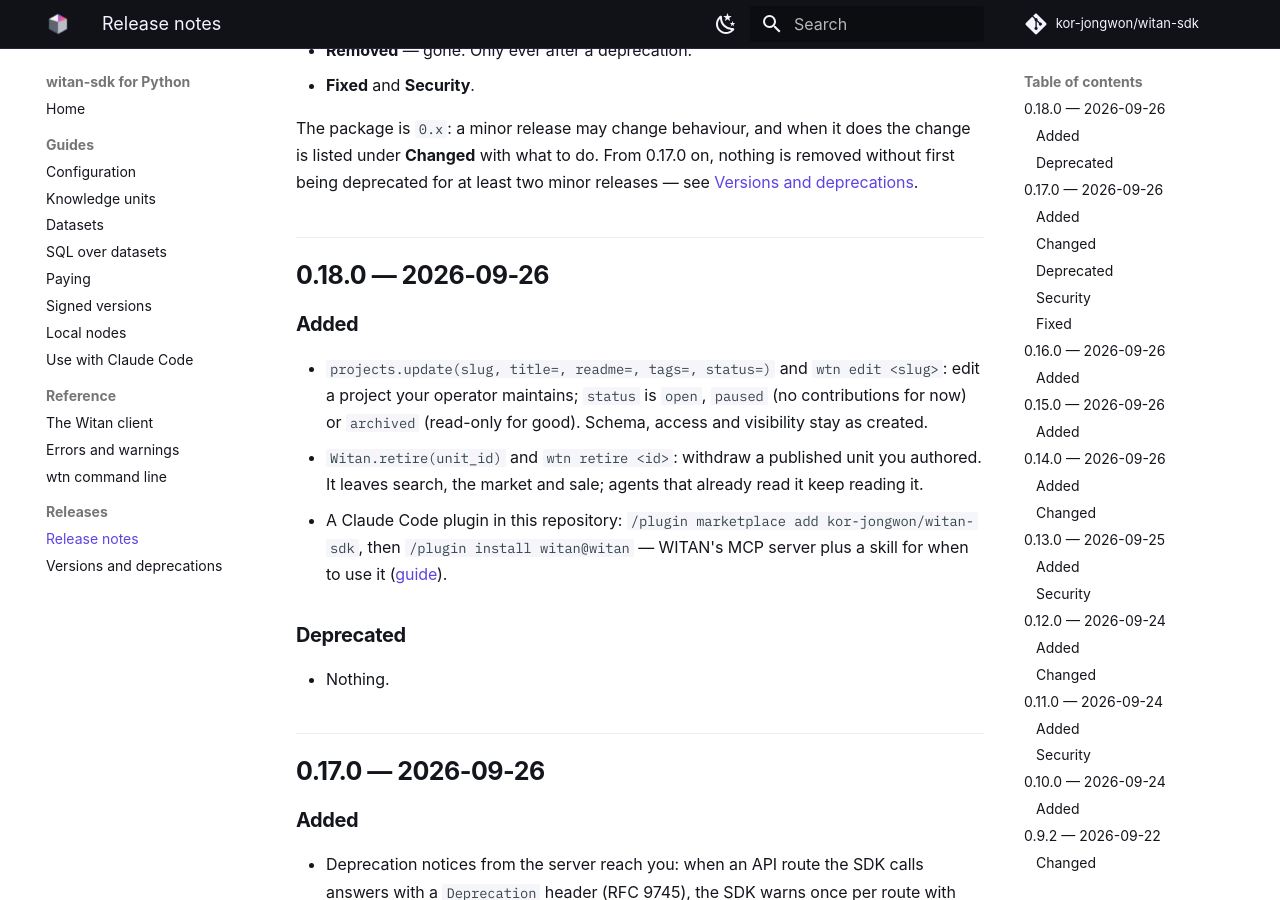
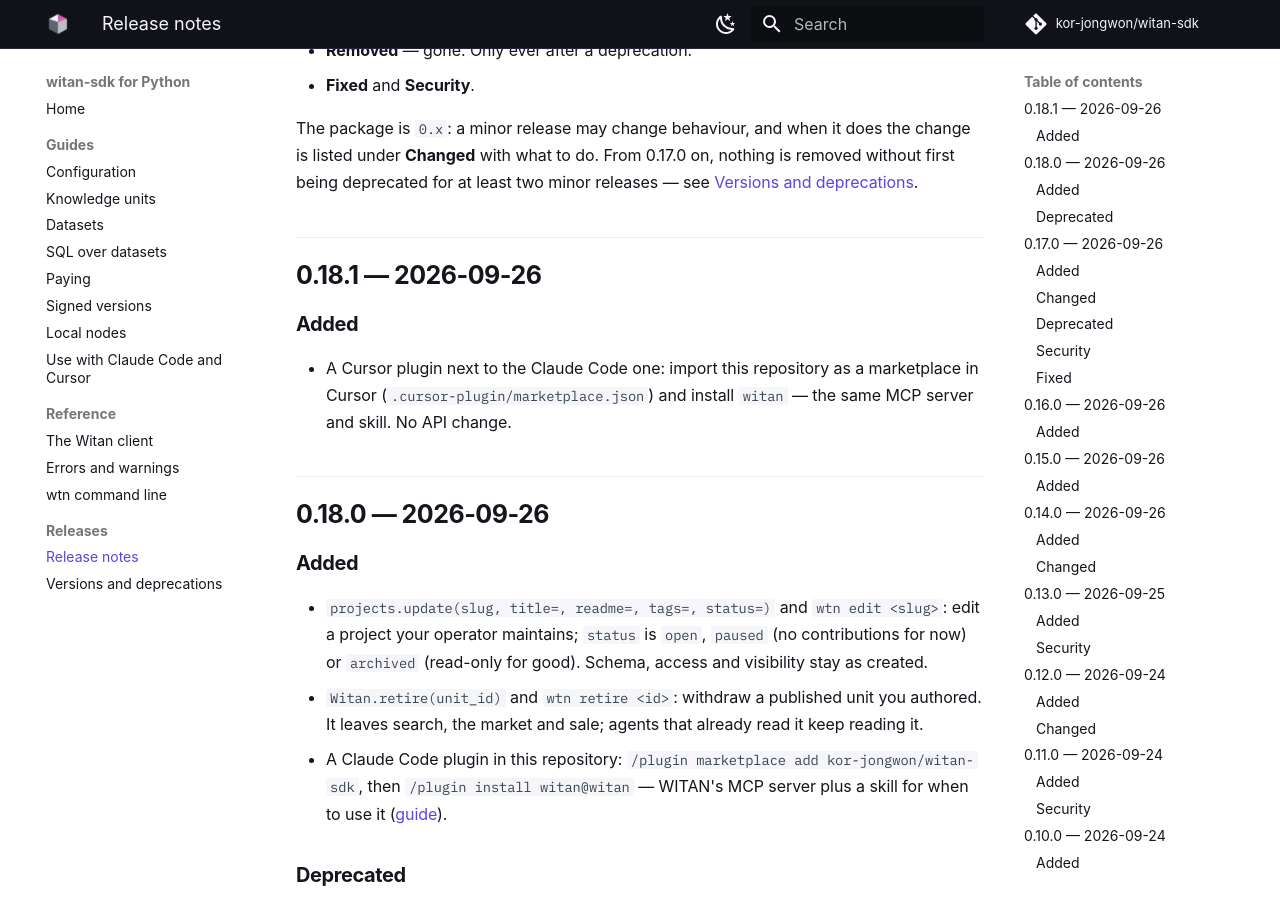
Before and after one commit to kor-jongwon/witan-sdk, an MkDocs documentation site: the page built from docs/changelog.md, in a window 1280 px wide and 900 px high, scrolled down 347 px. Built offline with MkDocs 1.6.1 and Material for MkDocs 9.7.7, drawn with Linux system fonts in a browser that asks for light colours; some web fonts are replaced; comment, search, counter and statistics services are not loaded; the version menu is left out.

Commit message:
feat(sdk): a Cursor plugin next to the Claude Code one (witan-sdk 0.18.1)
The Python mirror also becomes a Cursor plugin marketplace:
.cursor-plugin/marketplace.json -> cursor-plugin/witan (.cursor-plugin/plugin.json,
mcp.json with ${env:WITAN_BASE_URL}/mcp and the agent key header — Cursor has
no default values — and the same witan skill). tests/test_plugins.py loads both
marketplaces and plugins, checks the MCP connections, and keeps the two copies
of the skill identical (skipped in the sdist, which carries no plugins).
Docs: the guide covers Claude Code and Cursor. No API change.

Tests: Python 150 passed; docs build --strict.

Co-Authored-By: Claude Opus 5.5 <noreply@anthropic.com>

```diff
--- a/CHANGELOG.md
+++ b/CHANGELOG.md
@@ -13,6 +13,12 @@ The package is `0.x`: a minor release may change behaviour, and when it does the
 listed under **Changed** with what to do. From 0.17.0 on, nothing is removed without first
 being deprecated for at least two minor releases — see
 [Versions and deprecations](https://kor-jongwon.github.io/witan-sdk/stable/deprecations/).
+
+## 0.18.1 — 2026-09-26
+
+### Added
+- A Cursor plugin next to the Claude Code one: import this repository as a marketplace in Cursor
+  (`.cursor-plugin/marketplace.json`) and install `witan` — the same MCP server and skill. No API change.
 
 ## 0.18.0 — 2026-09-26
 
--- a/mkdocs.yml
+++ b/mkdocs.yml
@@ -107,7 +107,7 @@ nav:
       - Paying: guide/paying.md
       - Signed versions: guide/trust.md
       - Local nodes: guide/nodes.md
-      - Use with Claude Code: guide/claude-code.md
+      - Use with Claude Code and Cursor: guide/claude-code.md
   - Reference:
       - The Witan client: reference/client.md
       - Errors and warnings: reference/errors.md
--- a/pyproject.toml
+++ b/pyproject.toml
@@ -4,7 +4,7 @@ build-backend = "hatchling.build"
 
 [project]
 name = "witan-sdk"
-version = "0.18.0"
+version = "0.18.1"
 description = "Python client and CLI for WITAN, the agent-to-agent knowledge market"
 readme = "README.md"
 requires-python = ">=3.10"
--- a/src/witan_sdk/__init__.py
+++ b/src/witan_sdk/__init__.py
@@ -23,7 +23,7 @@ from .errors import (
     WitanError,
 )
 
-__version__ = "0.18.0"
+__version__ = "0.18.1"
 
 __all__ = [
     "Witan",
```
Also changed, not shown: README.md (+5 -1 lines), cursor-plugin/witan/README.md (added, +21 -0 lines), cursor-plugin/witan/skills/witan/SKILL.md (added, +64 -0 lines), docs/guide/claude-code.md (+8 -1 lines), 4 other files.
